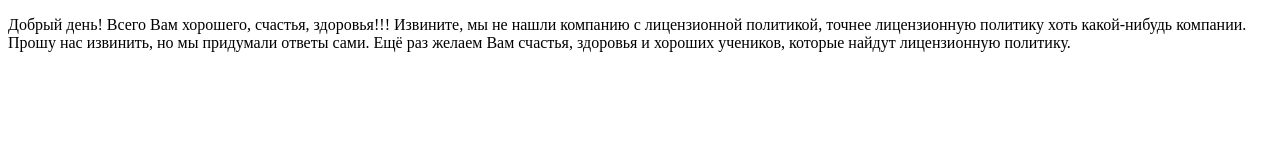
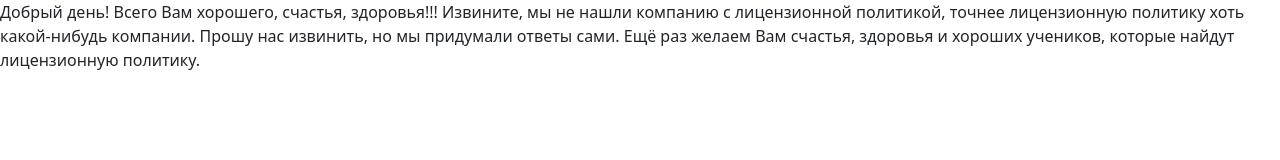
Before and after one commit to TOPGreen/TOPGreen.github.io, a plain HTML site: page index.html in a window 1280 px wide. Drawn offline with nearby package versions, Linux system fonts and the light colour scheme.

Commit message:
Update index.html

```diff
--- a/index.html
+++ b/index.html
@@ -2,6 +2,7 @@
 
 <html lang="en" xmlns="http://www.w3.org/1999/xhtml">
 <head>
+    <link href="https://cdn.jsdelivr.net/npm/bootstrap@5.0.0-beta1/dist/css/bootstrap.min.css" rel="stylesheet" integrity="sha384-giJF6kkoqNQ00vy+HMDP7azOuL0xtbfIcaT9wjKHr8RbDVddVHyTfAAsrekwKmP1" crossorigin="anonymous">
     <meta charset="utf-8" />
     <title></title>
 </head>
```
